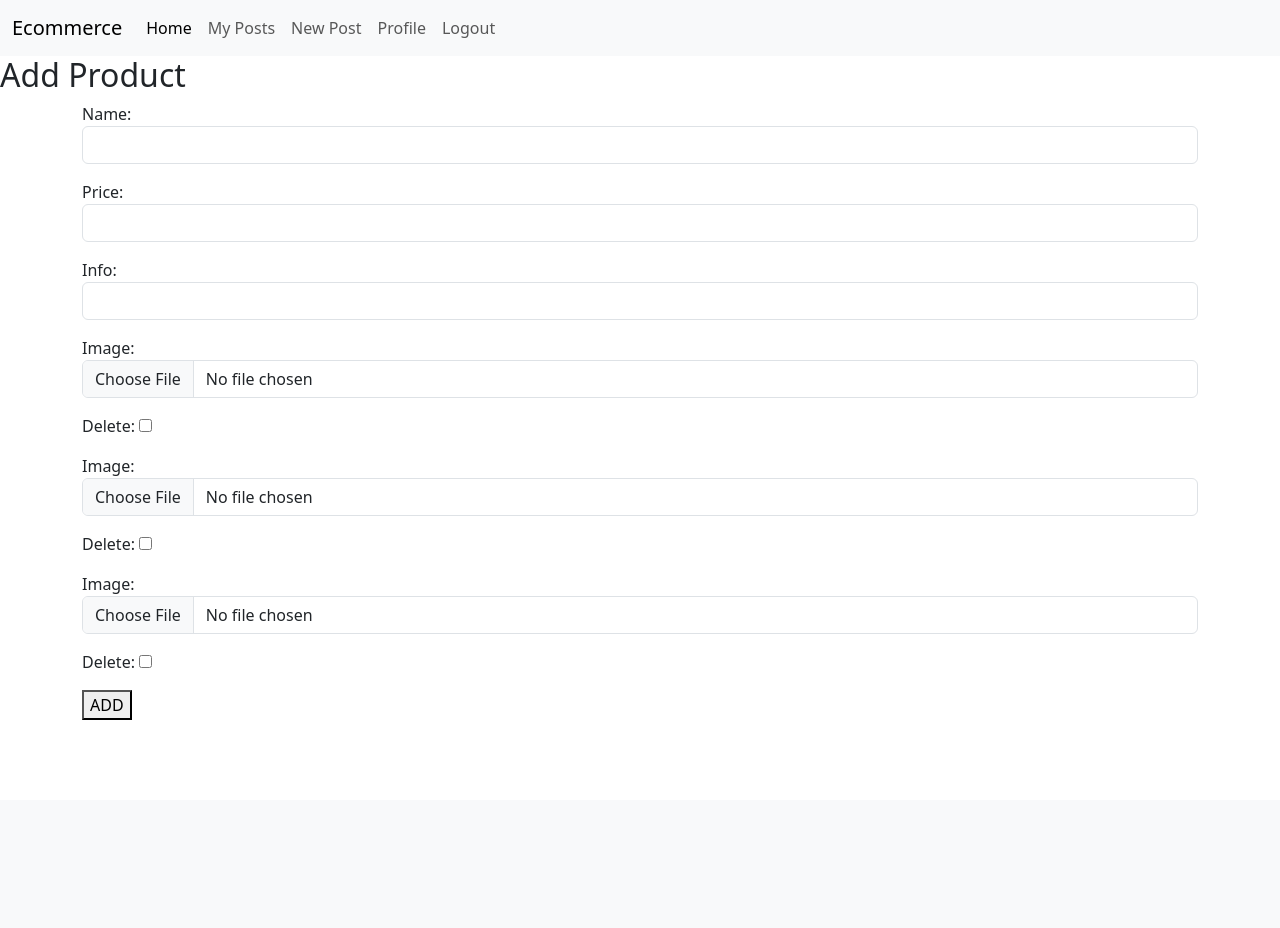
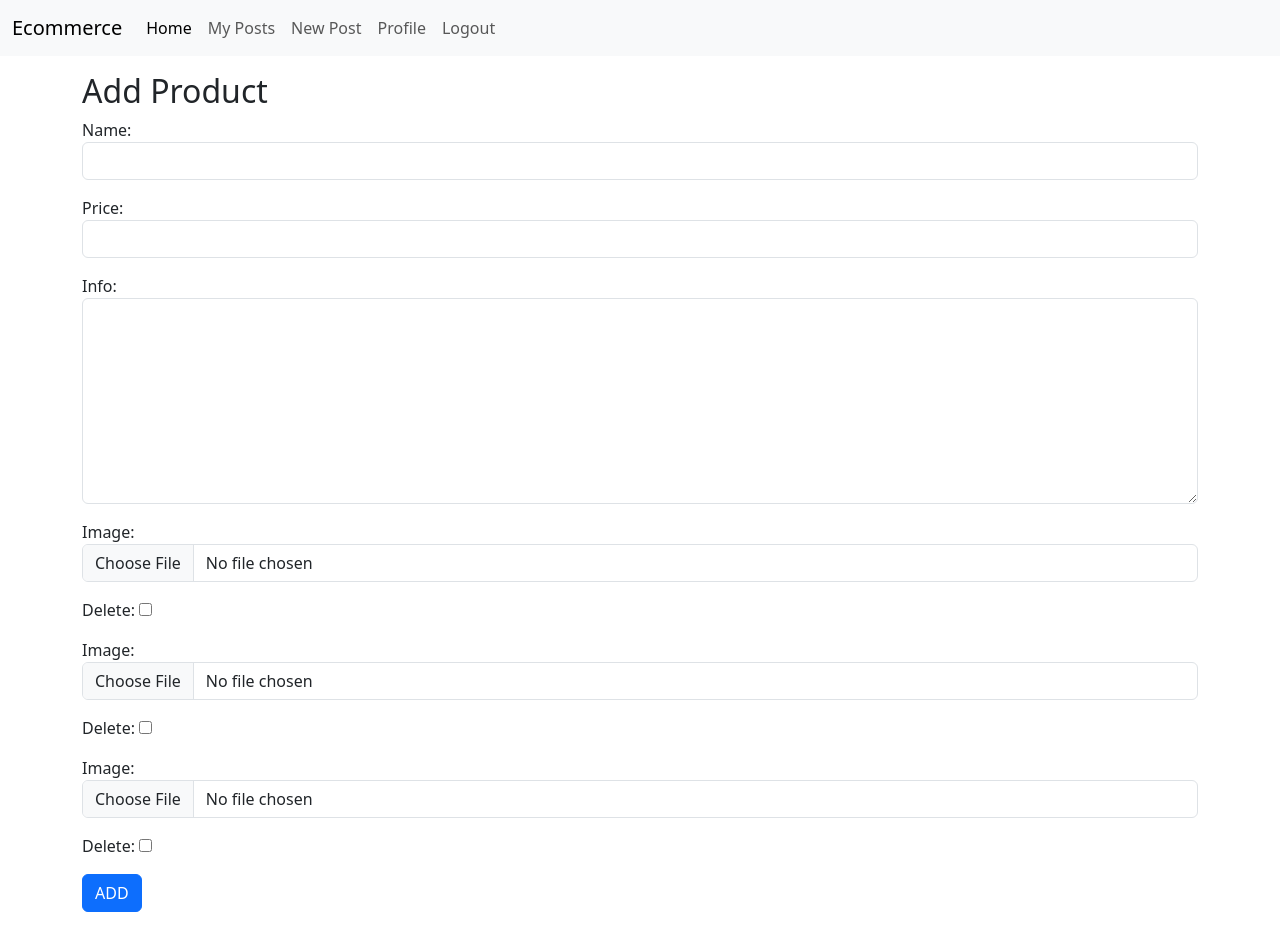
Before and after one commit to 04rjka/django-ecommerce, a Django app: page /add/ in a window 1280 px wide. Before the commit the page ends 720 px from the top, so only its background shows below. Run offline with Django 5.2, Linux system fonts and the light colour scheme.

Commit message:
UI improvements for Add Product.

```diff
--- a/ecommerce/core/forms.py
+++ b/ecommerce/core/forms.py
@@ -34,7 +34,7 @@ class ProductForm(forms.ModelForm):
         widgets = {
             "name" : forms.TextInput(attrs={"class":"form-control"}),
             "price" : forms.NumberInput(attrs={"class":"form-control"}),
-            "info" : forms.TextInput(attrs={"class":"form-control"})
+            "info" : forms.Textarea(attrs={"class":"form-control","rows":8})
         }
 
 class ProductImageForm(forms.ModelForm):
--- a/ecommerce/core/templates/core/add_product.html
+++ b/ecommerce/core/templates/core/add_product.html
@@ -4,8 +4,10 @@
 
 {% block body %}
 {% include "navbar.html" %}
+<div class="container my-3">
     <h2>Add Product</h2>
-<div class="container">
+    <div class="row justify-content-center">
+        <div class="col">
             <form action="" method="post" enctype="multipart/form-data">
                 {% csrf_token %}
                 {{ form.as_p}}
@@ -13,7 +15,9 @@
                 {% for f in formset %}
                     {{f.as_p}}
                 {% endfor %}
-    <button type="submit">ADD</button>
+                <button class="btn btn-primary" type="submit">ADD</button>
             </form>
         </div>
+    </div>
+</div>
 {% endblock %}
```
Lines whose indentation alone changed are shown as unchanged.
